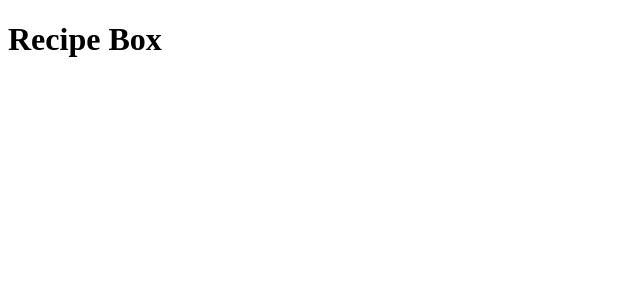
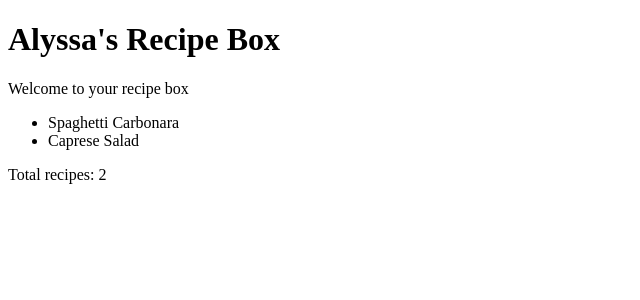
Before and after one commit to alyssamichelle/recipe-box-the-sequel, an Angular app: page / in a window 1280 px wide. Shown: the top 300 px of the page, without its empty margins (0-640 px from the left). Built offline with nearby package versions, Linux system fonts and the light colour scheme.

Commit message:
end of section 1

```diff
--- a/src/app/app.html
+++ b/src/app/app.html
@@ -1 +1,13 @@
 <h1>{{ title }}</h1>
+
+@if (showMessage) {
+  <p>Welcome to your recipe box</p>
+}
+
+<ul>
+  @for (recipe of recipes; track recipe.id) {
+    <li>{{ recipe.name }}</li>
+  }
+</ul>
+
+<p>Total recipes: {{ recipes.length }}</p>
--- a/src/app/app.ts
+++ b/src/app/app.ts
@@ -6,5 +6,26 @@ import { Component } from '@angular/core';
   styleUrl: './app.css'
 })
 export class App {
-  protected readonly title = 'Recipe Box';
+  protected readonly title = 'Alyssa\'s Recipe Box';
+  showMessage = true;
+
+
+  protected readonly recipes = [
+    {
+      id: 1,
+      name: 'Spaghetti Carbonara',
+      description: 'A classic Italian pasta dish.',
+      ingredients: [
+        { name: 'Spaghetti', quantity: 200, unit: 'g' },
+      ],
+    },
+    {
+      id: 2,
+      name: 'Caprese Salad',
+      description: 'A simple Italian salad.',
+      ingredients: [
+        { name: 'Tomatoes', quantity: 2, unit: 'each' },
+      ],
+    },
+  ];
 }
```
